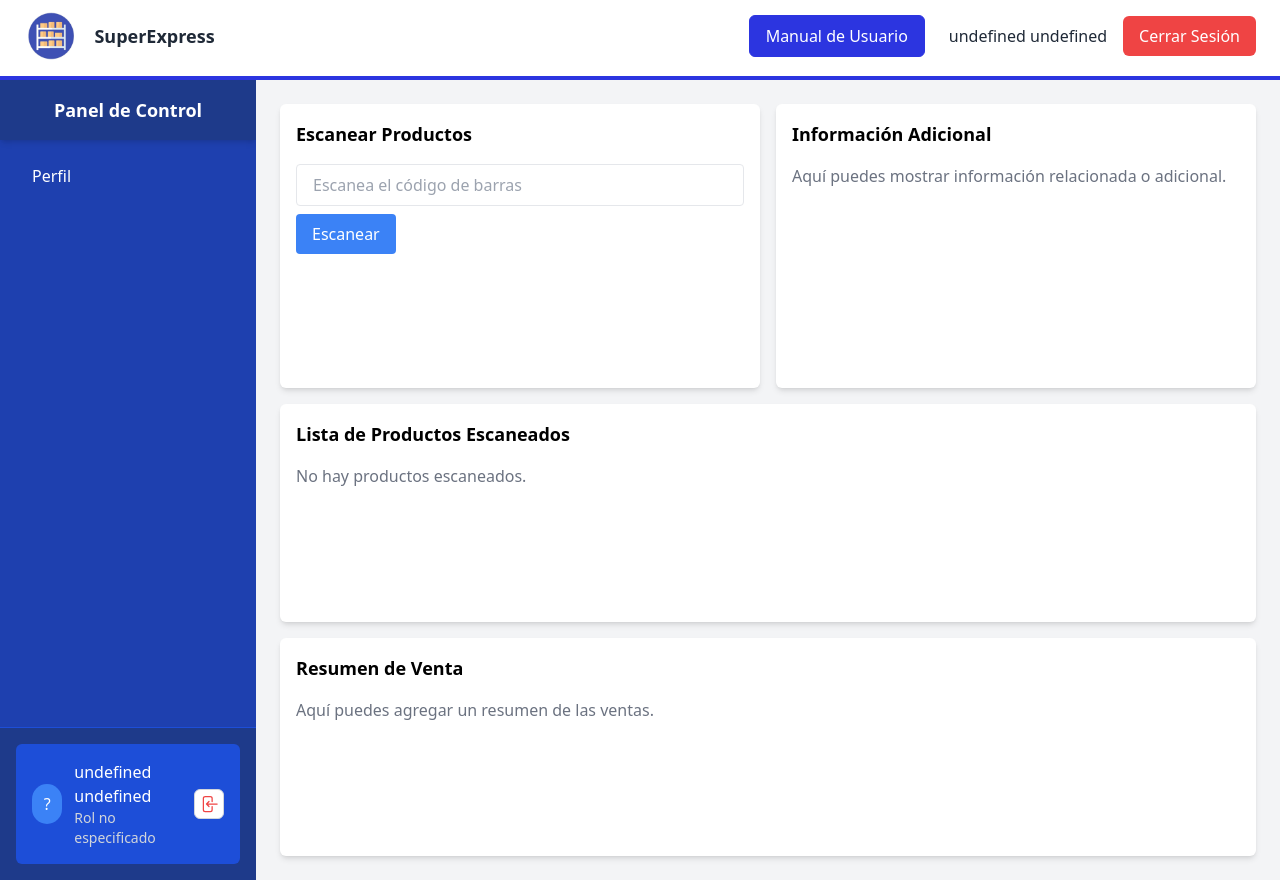
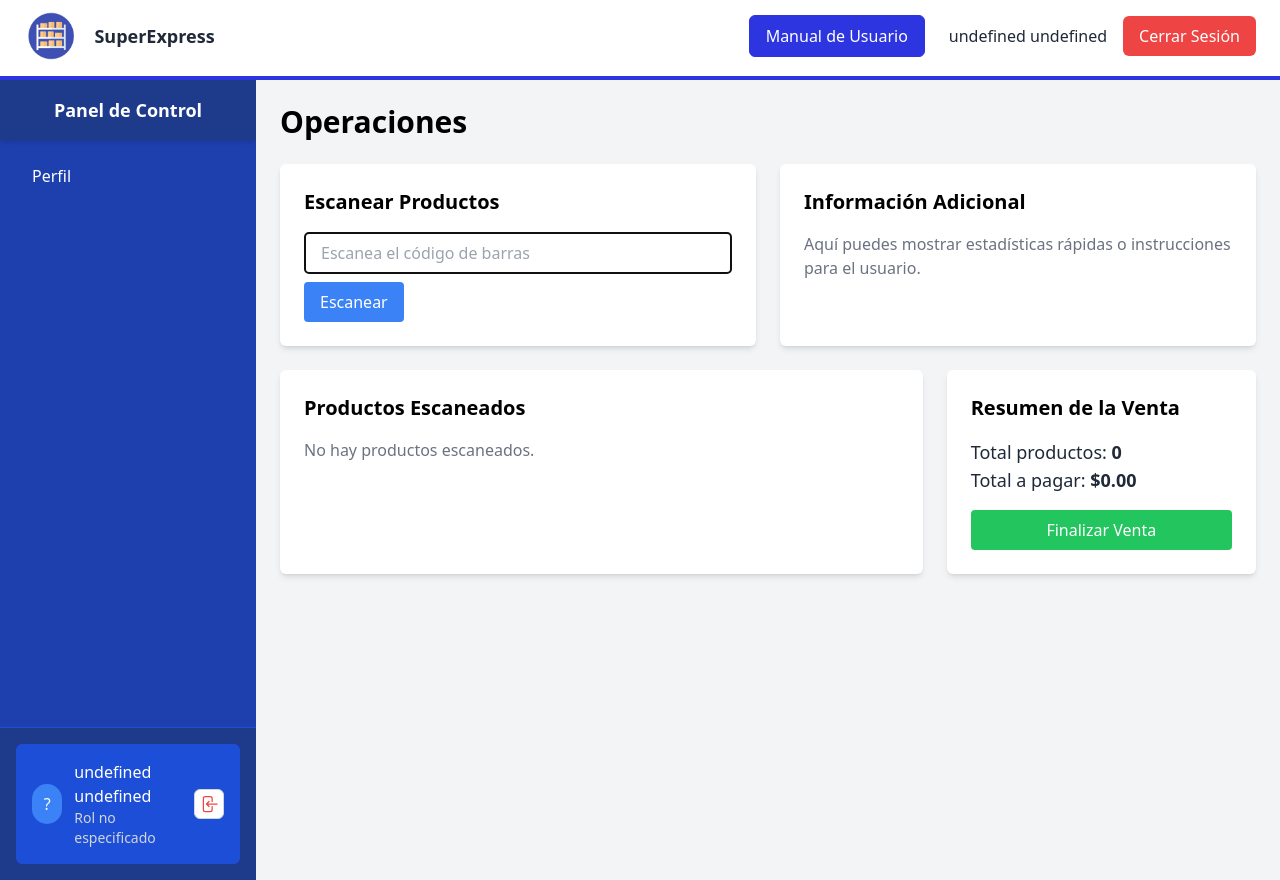
Before and after one commit to Willians-Dev/superexpress, a React (Vite) app in the folder FRONTEND/: page /inicio in a window 1280 px wide. Built offline with nearby package versions, Linux system fonts and the light colour scheme; sample sign-in values are in the browser's storage.

Commit message:
feat: mejoras en el componente de operaciones

```diff
--- a/FRONTEND/src/components/product/ProductScanner.jsx
+++ b/FRONTEND/src/components/product/ProductScanner.jsx
@@ -1,9 +1,17 @@
 //FRONTEND\src\components\product\ProductScanner.jsx
-import React, { useState } from 'react';
+import React, { useState, useEffect, useRef } from 'react';
 
 const ProductScanner = ({ onProductScanned }) => {
   const [barcode, setBarcode] = useState('');
   const [error, setError] = useState('');
+  const inputRef = useRef(null);
+
+  // Enfocar automáticamente el campo de entrada al cargar el componente
+  useEffect(() => {
+    if (inputRef.current) {
+      inputRef.current.focus();
+    }
+  }, []);
 
   const handleScan = async () => {
     try {
@@ -37,11 +45,19 @@ const ProductScanner = ({ onProductScanned }) => {
         throw new Error('Error al registrar la salida del producto.');
       }
 
-      onProductScanned(product);
-      setBarcode('');
+      onProductScanned(product); // Notifica al componente padre
+      setBarcode(''); // Limpia el input después de escanear
       setError('');
     } catch (err) {
       setError(err.message);
+      setBarcode(''); // Limpia el input en caso de error
+    }
+  };
+
+  // Procesar automáticamente cuando el código de barras se ingresa por completo
+  const handleKeyPress = (e) => {
+    if (e.key === 'Enter') {
+      handleScan(); // Llama a la función para procesar el escaneo
     }
   };
 
@@ -50,7 +66,9 @@ const ProductScanner = ({ onProductScanned }) => {
       <input
         type="text"
         value={barcode}
+        ref={inputRef} // Referencia para autoenfocar
         onChange={(e) => setBarcode(e.target.value)}
+        onKeyDown={handleKeyPress} // Escucha "Enter" para procesar
         placeholder="Escanea el código de barras"
         className="border rounded px-4 py-2 w-full"
       />
--- a/FRONTEND/src/layouts/OperationLayout.jsx
+++ b/FRONTEND/src/layouts/OperationLayout.jsx
@@ -1,48 +1,105 @@
-//FRONTEND\src\layouts\OperationLayout.jsx
-import React, { useState } from 'react';
-import ProductScanner from '../components/product/ProductScanner';
-import ScannedProductList from '../components/product/ScannedProductList';
+import React, { useState } from "react";
+import ProductScanner from "../components/product/ProductScanner";
+import ScannedProductList from "../components/product/ScannedProductList";
 
 const OperationLayout = () => {
   const [scannedProducts, setScannedProducts] = useState([]);
+  const [error, setError] = useState("");
 
   // Agregar un producto escaneado a la lista
   const handleAddProduct = (product) => {
-    setScannedProducts((prevProducts) => [...prevProducts, product]);
+    const existingProduct = scannedProducts.find(
+      (p) => p.producto_id === product.producto_id
+    );
+
+    if (existingProduct) {
+      // Incrementa la cantidad del producto existente
+      setScannedProducts((prevProducts) =>
+        prevProducts.map((p) =>
+          p.producto_id === product.producto_id
+            ? { ...p, cantidad: p.cantidad + 1 }
+            : p
+        )
+      );
+    } else {
+      // Agrega un nuevo producto con cantidad 1
+      setScannedProducts([...scannedProducts, { ...product, cantidad: 1 }]);
+    }
+
+    setError("");
   };
 
   // Finalizar venta y reiniciar la lista
   const handleFinalizeSale = () => {
     setScannedProducts([]);
+    alert("Venta finalizada con éxito.");
   };
 
   return (
-    <div className="grid grid-cols-12 gap-4 h-full p-6 bg-gray-100">
-      {/* Div horizontal superior izquierda */}
-      <div className="col-span-6 bg-white shadow-md rounded-md p-4">
-        <h2 className="text-lg font-bold mb-4">Escanear Productos</h2>
-        <ProductScanner onProductScanned={handleAddProduct} />
+    <div className="p-6 bg-gray-100 min-h-screen">
+      <h1 className="text-3xl font-bold mb-6">Operaciones</h1>
+
+      <div className="grid grid-cols-1 lg:grid-cols-12 gap-6">
+        {/* Escanear productos */}
+        <div className="lg:col-span-6 bg-white shadow-md rounded-md p-6">
+          <h2 className="text-xl font-bold mb-4">Escanear Productos</h2>
+          <ProductScanner
+            onProductScanned={handleAddProduct}
+            setError={setError}
+          />
+          {error && <p className="text-red-500 mt-4">{error}</p>}
         </div>
 
-      {/* Div horizontal superior derecha */}
-      <div className="col-span-6 bg-white shadow-md rounded-md p-4">
-        <h2 className="text-lg font-bold mb-4">Información Adicional</h2>
-        <p className="text-gray-500">Aquí puedes mostrar información relacionada o adicional.</p>
+        {/* Información adicional */}
+        <div className="lg:col-span-6 bg-white shadow-md rounded-md p-6">
+          <h2 className="text-xl font-bold mb-4">Información Adicional</h2>
+          <p className="text-gray-500">
+            Aquí puedes mostrar estadísticas rápidas o instrucciones para el
+            usuario.
+          </p>
         </div>
 
-      {/* Div vertical inferior arriba */}
-      <div className="col-span-12 bg-white shadow-md rounded-md p-4">
-        <h2 className="text-lg font-bold mb-4">Lista de Productos Escaneados</h2>
+        {/* Lista de productos escaneados */}
+        <div className="lg:col-span-8 bg-white shadow-md rounded-md p-6">
+          <h2 className="text-xl font-bold mb-4">Productos Escaneados</h2>
           <ScannedProductList
             products={scannedProducts}
             onFinalizeSale={handleFinalizeSale}
           />
         </div>
 
-      {/* Div vertical inferior abajo */}
-      <div className="col-span-12 bg-white shadow-md rounded-md p-4">
-        <h2 className="text-lg font-bold mb-4">Resumen de Venta</h2>
-        <p className="text-gray-500">Aquí puedes agregar un resumen de las ventas.</p>
+        {/* Resumen de la venta */}
+        <div className="lg:col-span-4 bg-white shadow-md rounded-md p-6">
+          <h2 className="text-xl font-bold mb-4">Resumen de la Venta</h2>
+          <p className="text-gray-800 text-lg">
+            Total productos:{" "}
+            <span className="font-bold">
+              {scannedProducts.reduce(
+                (total, product) => total + product.cantidad,
+                0
+              )}
+            </span>
+          </p>
+          <p className="text-gray-800 text-lg">
+            Total a pagar:{" "}
+            <span className="font-bold">
+              $
+              {scannedProducts
+                .reduce(
+                  (total, product) =>
+                    total + product.cantidad * product.precio,
+                  0
+                )
+                .toFixed(2)}
+            </span>
+          </p>
+          <button
+            onClick={handleFinalizeSale}
+            className="w-full mt-4 bg-green-500 text-white px-4 py-2 rounded hover:bg-green-600"
+          >
+            Finalizar Venta
+          </button>
+        </div>
       </div>
     </div>
   );
```
Lines whose indentation alone changed are shown as unchanged.
